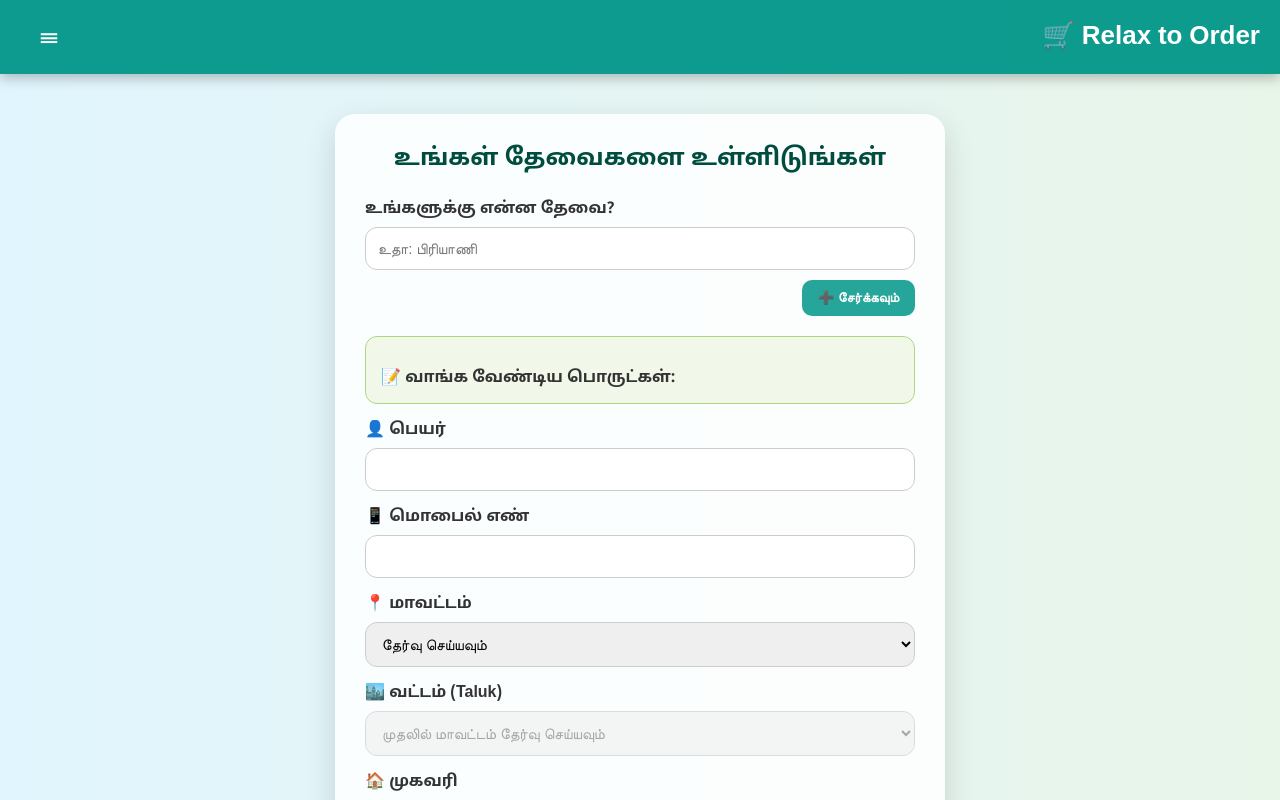
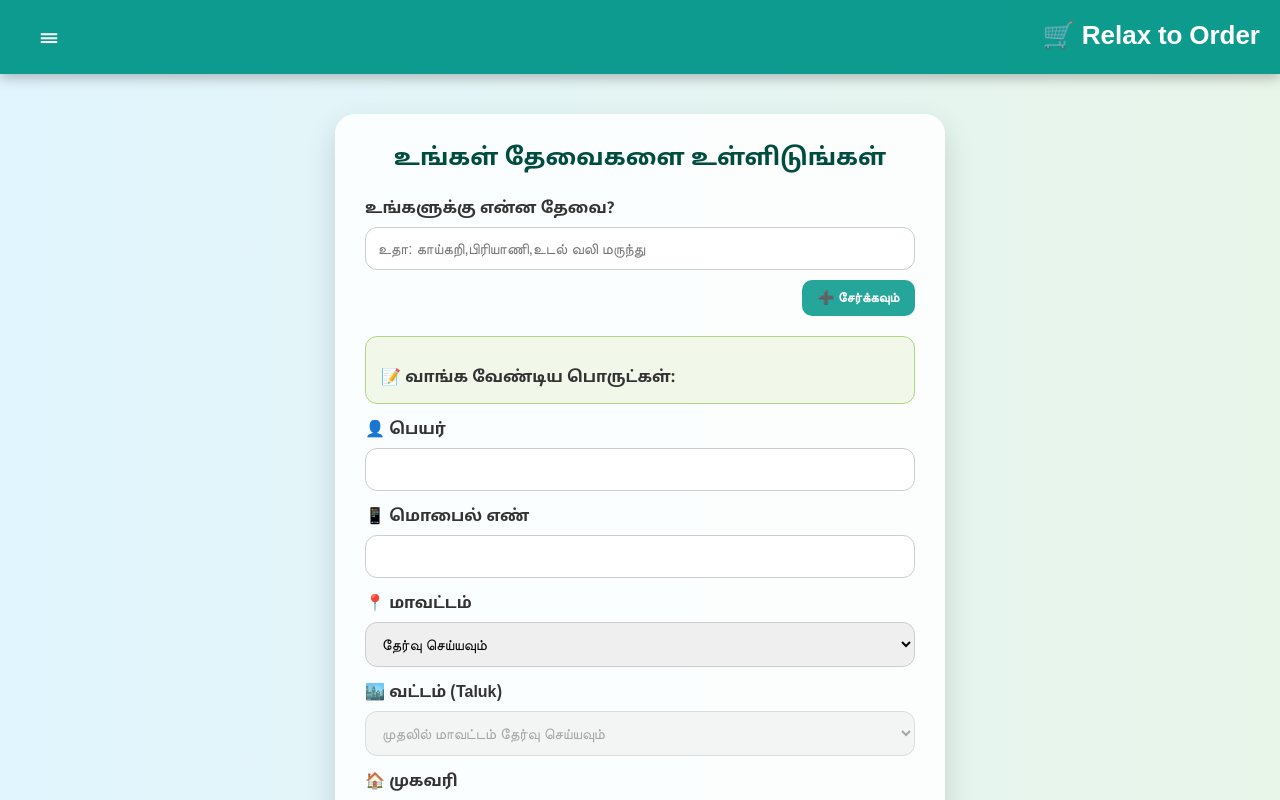
Before and after one commit to onlineweb123/Relax-to-Order, a plain HTML site: page index.html in a window 1280 px wide. Shown: the top 800 px of the page. Drawn offline with Linux system fonts and the light colour scheme.

Commit message:
Update index.html

```diff
--- a/index.html
+++ b/index.html
@@ -254,7 +254,7 @@
       <h2>உங்கள் தேவைகளை உள்ளிடுங்கள்</h2>
 
       <label for="itemInput">உங்களுக்கு என்ன தேவை?</label>
-      <input type="text" id="itemInput" placeholder="உதா: பிரியாணி">
+      <input type="text" id="itemInput" placeholder="உதா: காய்கறி,பிரியாணி,உடல் வலி மருந்து">
       <div class="button-group">
         <button type="button" class="inline-button" onclick="addItem()">➕ சேர்க்கவும்</button>
       </div>
```
